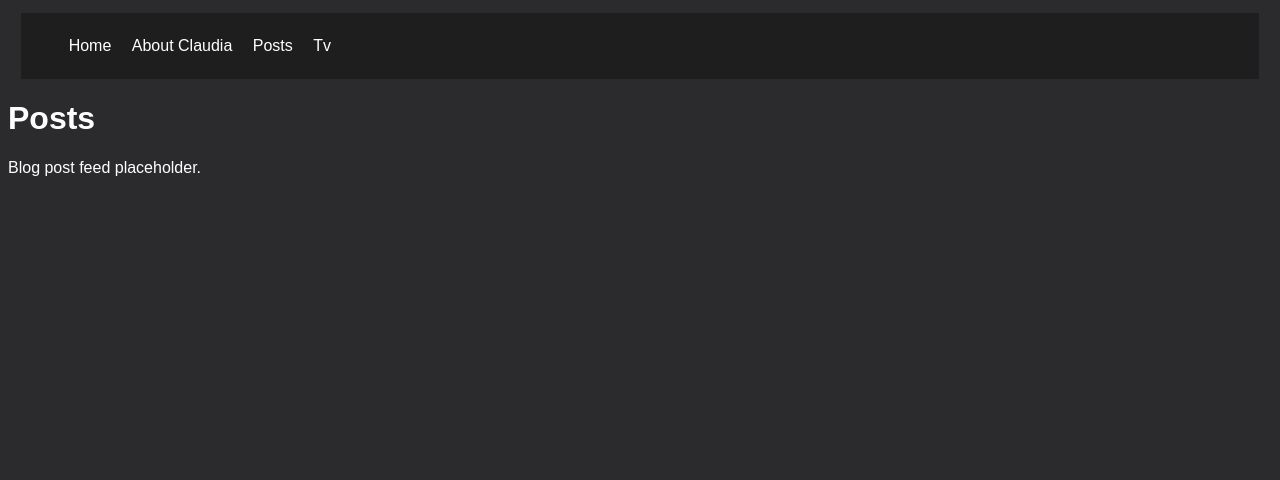
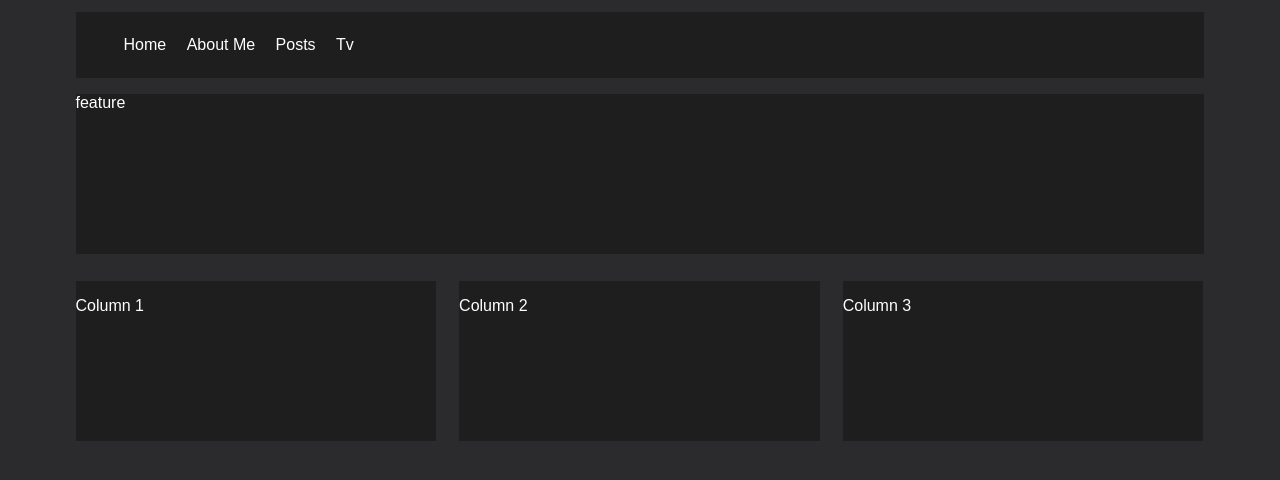
Before and after one commit to ceruleancee/ceruleancee.github.io, a Jekyll site: the page posts.html, which Jekyll copies as it is, in a window 1280 px wide. Shown: the top 480 px of the page. Built offline with Jekyll 4.4.1, drawn with Linux system fonts in a browser that asks for light colours.

Commit message:
Update style again

```diff
--- a/index.html
+++ b/index.html
@@ -3,10 +3,10 @@ layout: default
 title: Home
 ---
 <body>
-<div id="nav">
+<div id="mySidenav">
     <ul>
         <li><a href="index.html">Home</a> </li>
-        <li><a href="aboutme.html">About Claudia</a> </li>
+        <li><a href="aboutme.html">About Me</a> </li>
         <li><a href="posts.html">Posts</a> </li>
         <li><a href="tv.html">Tv</a> </li>
     </ul>
--- a/posts.html
+++ b/posts.html
@@ -1,28 +1,38 @@
 <!DOCTYPE html>
 <html lang="en">
 <head>
-    <meta charset="UTF-8">
     <title>Blog Posts</title>
 </head>
     <body>
     <div id="nav">
         <ul>
             <li><a href="index.html">Home</a> </li>
-        <li><a href="aboutme.html">About Claudia</a> </li>
+            <li><a href="aboutme.html">About Me</a> </li>
             <li><a href="posts.html">Posts</a> </li>
             <li><a href="tv.html">Tv</a> </li>
         </ul>
     </div>
-<h1>Posts</h1>
-
-<p> Blog post feed placeholder.</p>
-
+    <div id="content">
+        <div id="feature">
+            <p>feature</p>
+        </div>
+        <div class="article column1">
+            <p>Column 1</p>
+        </div>
+        <div class="article column2">
+            <p>Column 2</p>
+        </div>
+        <div class="article column3">
+            <p>Column 3</p>
+        </div>
+    </div>
     </body>
 </html>
 
 <style type="text/css">
-    h1 { position: center;
-        color: #ffffff; }
+    h1 {
+        position: center;
+        color: #065185; }
     a:link {
         color: white;
         background-color: transparent;
@@ -34,13 +44,36 @@
         text-decoration: underline;
     }
     body {
+        width: 90%;
+        margin: 0 auto;
         font-family: Arial, Verdana, sans-serif;
         background-color: #2b2b2d;
     }
-    #nav { margin: 1%;
+    #nav{
+        position: relative;
+    }
+    #nav, #feature, #footer {
+        margin: 1%;
+    }
+    #nav, #footer {
         background-color: #1e1e1f;
         padding: 0.5em 0;}
-    p { color: #ffffff; }
-    li { display: inline;
-        padding: 0.5em;}
+    .column1, .column2, .column3{
+        width: 31.3%;
+        float: left;
+        margin: 1%; }
+    .column3 {
+        margin-right: 0; }
+    p {
+        position: center;
+        color: #ffffff; }
+    li {
+        display: inline;
+        padding: 0.5em; }
+    #feature, .article{
+        height: 10em;
+        margin-bottom: 1em;
+        background-color: #1e1e1f;
+    }
+
 </style>
--- a/sitemap.html
+++ b/sitemap.html
@@ -8,7 +8,7 @@
 <div id="nav">
     <ul>
         <li><a href="index.html">Home</a> </li>
-        <li><a href="aboutme.html">About Claudia</a> </li>
+        <li><a href="aboutme.html">About Me</a> </li>
         <li><a href="posts.html">Posts</a> </li>
         <li><a href="tv.html">Tv</a> </li>
     </ul>
```
Also changed, not shown: aboutme.html (+19 -5 lines), tv.html (+18 -11 lines). Lines whose indentation alone changed are shown as unchanged.
